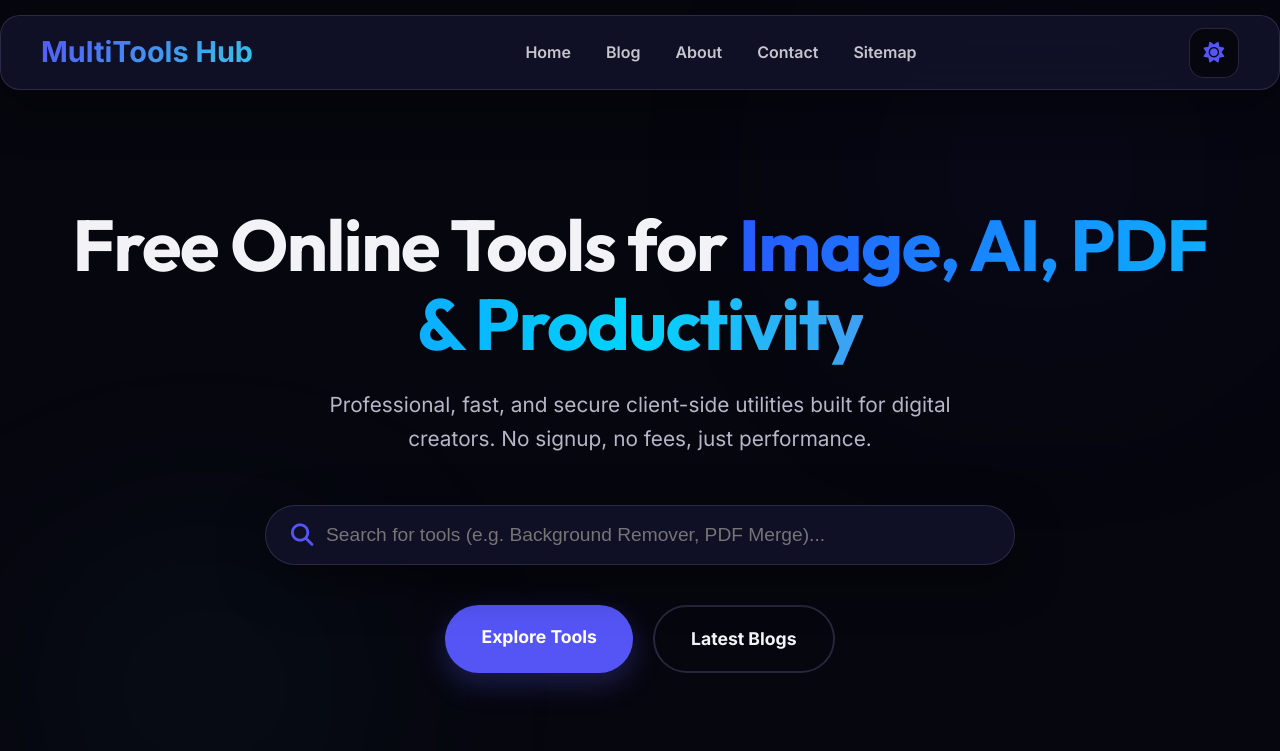
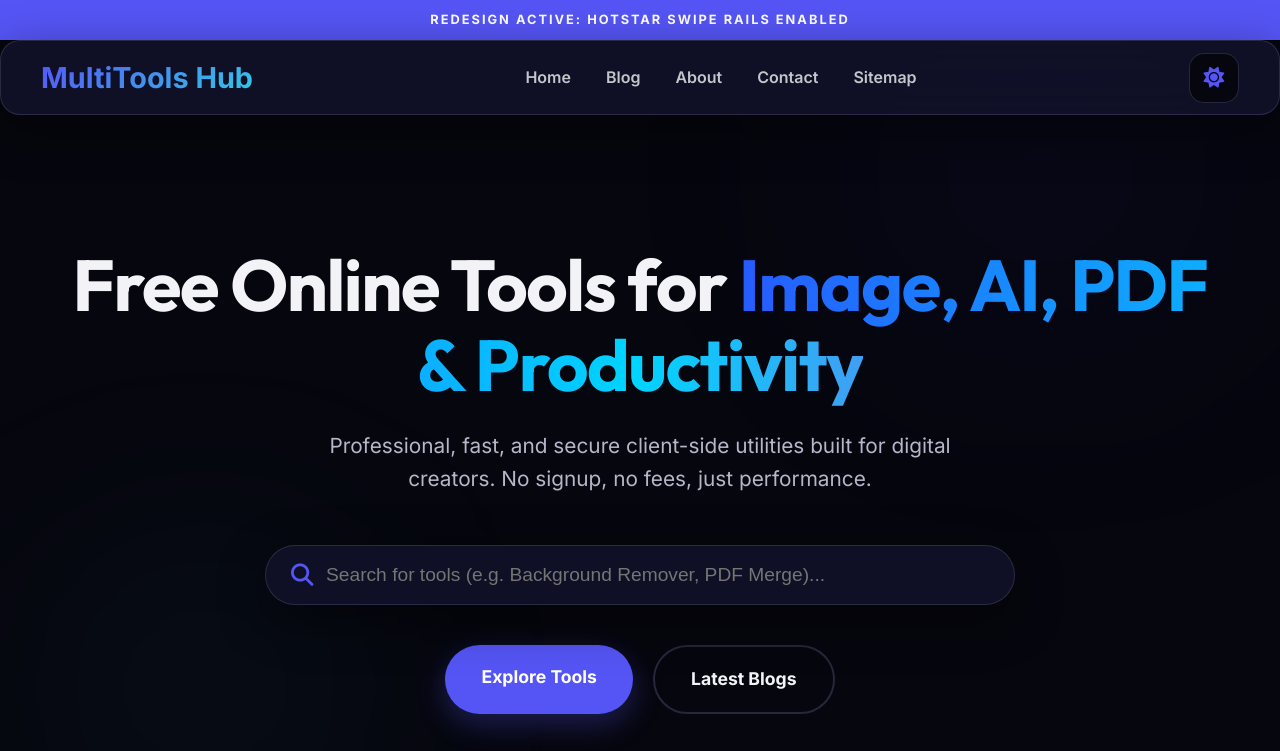
Before and after one commit to surya9graha/multitoolshub, a plain HTML site: page index.html in a window 1280 px wide. Shown: the top 751 px of the page. Drawn offline with Linux system fonts and the light colour scheme.

```diff
--- a/assets/css/style.css
+++ b/assets/css/style.css
@@ -1,5 +1,5 @@
 /**
- * MultiTools Hub - Modern, Premium Design System
+ * MultiTools Hub - Modern, Premium Design System v2.1 (RETRY: 2026-04-26 15:03:50)
  * Features: Cyber-Glass Aesthetics, HSL Gradients, Smooth Transitions, Dark Mode First
  */
 
--- a/assets/js/main.js
+++ b/assets/js/main.js
@@ -1,3 +1,6 @@
+/**
+ * MultiTools Hub - Modern, Premium Design System (RETRY: 2026-04-26 15:04:20)
+ */
 const TOOLS_DATA = {
     "image": [
         ["image-resizer", "Image Resizer", "Easily resize images to any dimension."],
@@ -147,6 +150,7 @@ const TOOLS_DATA = {
 
 
 document.addEventListener('DOMContentLoaded', () => {
+    console.log('MultiTools Hub Redesign Active (RETRY)');
     initTheme();
     initToolGrid();
     initSearch();
--- a/index.html
+++ b/index.html
@@ -1,6 +1,6 @@
 <!DOCTYPE html>
 <html lang="en">
-
+<!-- REDESIGN_RETRY_TIMESTAMP: 2026-04-26 15:03:30 -->
 <head>
     <meta name="google-adsense-account" content="ca-pub-1356057643477835">
     <meta name="p:domain_verify" content="9f0c95e603f68d26683442cba187d833"/>
@@ -67,6 +67,7 @@
 </head>
 
 <body data-theme="dark">
+    <div style="background: var(--primary); color: white; text-align: center; padding: 10px; font-weight: 800; letter-spacing: 2px; text-transform: uppercase; font-size: 0.8rem;">Redesign Active: Hotstar Swipe Rails Enabled</div>
 
     <header>
         <div class="container nav-inner">
```
